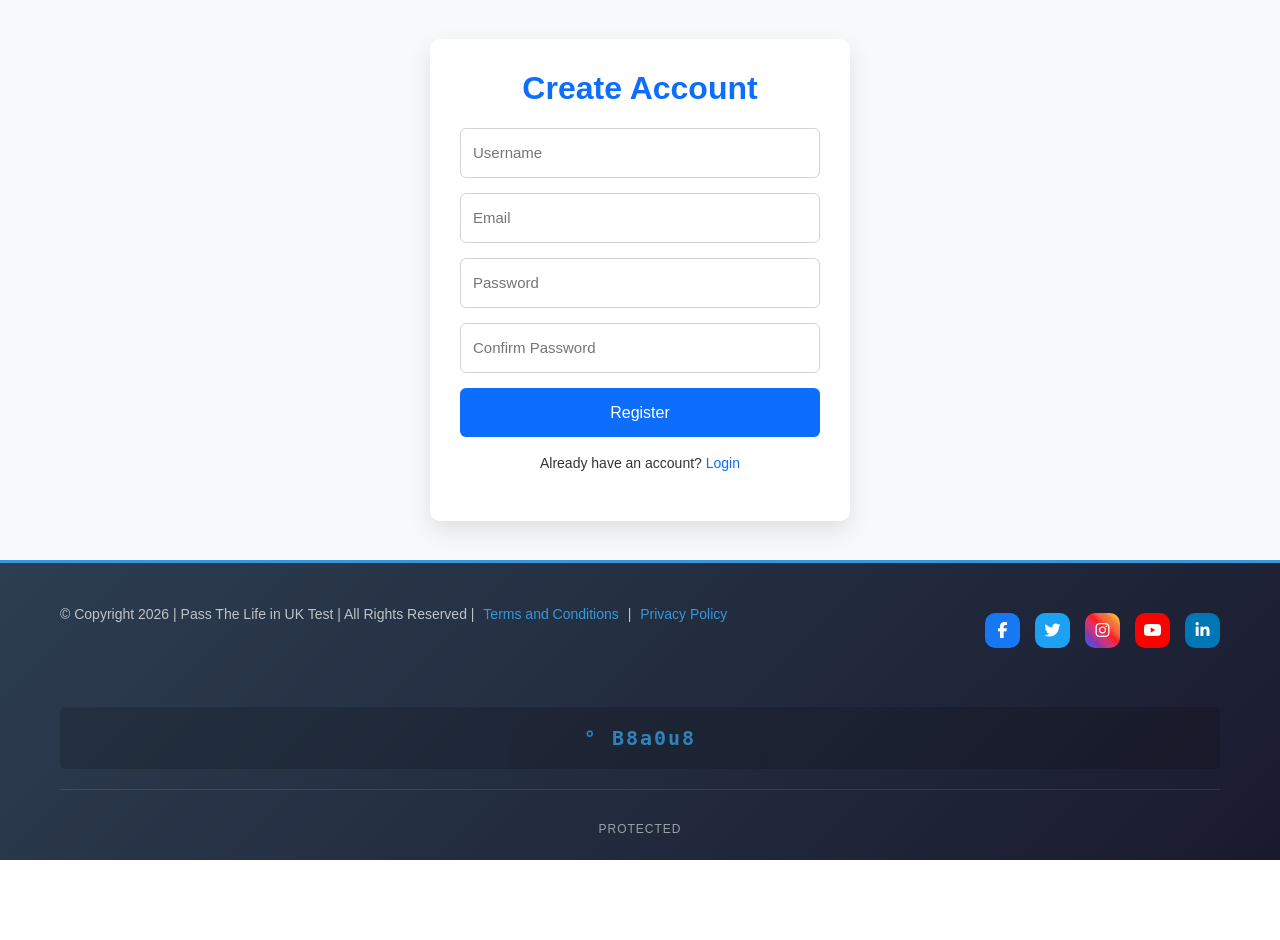
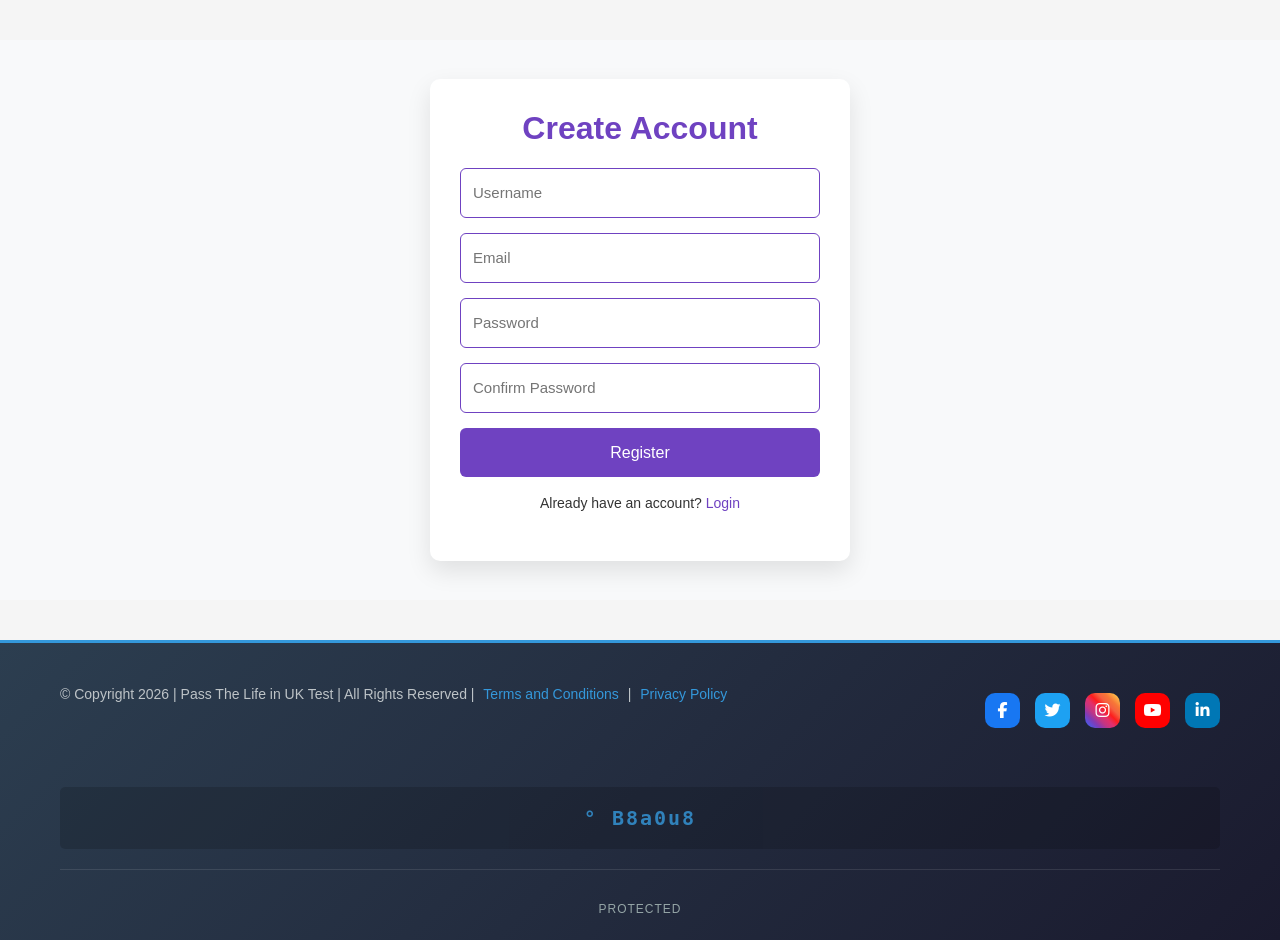
Before and after one commit to walepython/uk-test, a Django app: page /page/register/ in a window 1280 px wide. Shown: the part 80-1020 px from the top of the page. Before the commit the page ends 940 px from the top, so only its background shows below. Run offline with Django 5.2, Linux system fonts and the light colour scheme.

Commit message:
website updated

```diff
--- a/template/register.html
+++ b/template/register.html
@@ -45,6 +45,8 @@
     align-items: center;
     justify-content: center;
     background: #f8f9fa;
+    margin-top:40px;
+    margin-bottom:40px;
 }
 
 .auth-card {
@@ -60,7 +62,7 @@
     text-align: center;
     margin-bottom: 20px;
     font-weight: 600;
-    color: #0d6efd;
+    color: #6f42c1;
 }
 
 .form-group {
@@ -71,20 +73,20 @@
     width: 100%;
     padding: 12px;
     border-radius: 6px;
-    border: 1px solid #ced4da;
+    border: 1px solid #6f42c1;
     font-size: 15px;
 }
 
 .form-group input:focus {
     outline: none;
-    border-color: #0d6efd;
-    box-shadow: 0 0 0 0.15rem rgba(13,110,253,.25);
+    border-color:  #6f42c1;
+    box-shadow: 0 0 0 0.15rem rgba(98, 41, 205, 0.78);
 }
 
 .auth-btn {
     width: 100%;
     padding: 12px;
-    background: #0d6efd;
+    background: #6f42c1;
     border: none;
     border-radius: 6px;
     color: #fff;
@@ -94,7 +96,7 @@
 }
 
 .auth-btn:hover {
-    background: #0b5ed7;
+    background: #7749f8;
 }
 
 .auth-switch {
@@ -104,7 +106,7 @@
 }
 
 .auth-switch a {
-    color: #0d6efd;
+    color:  #6f42c1;
     text-decoration: none;
     font-weight: 500;
 }
```
Also changed, not shown: template/login.html (+6 -6 lines), db.sqlite3.
